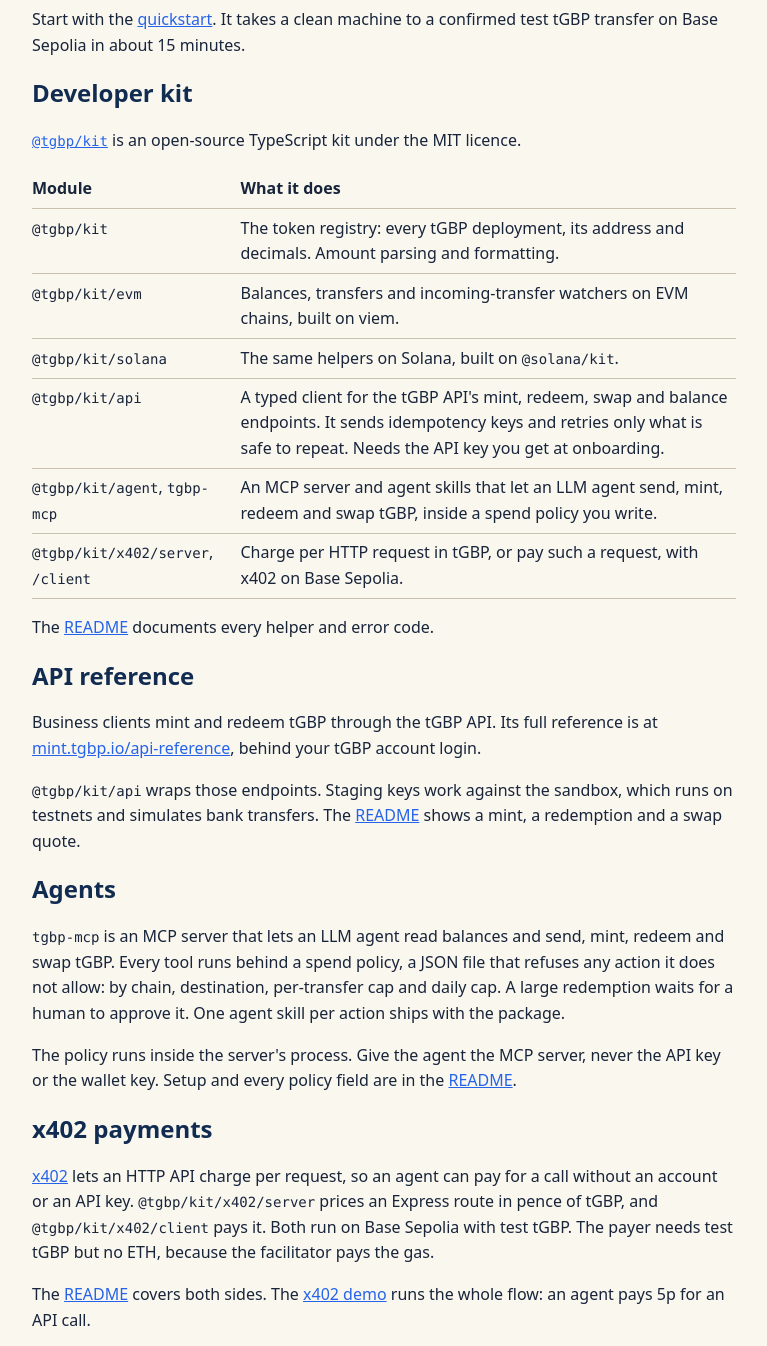
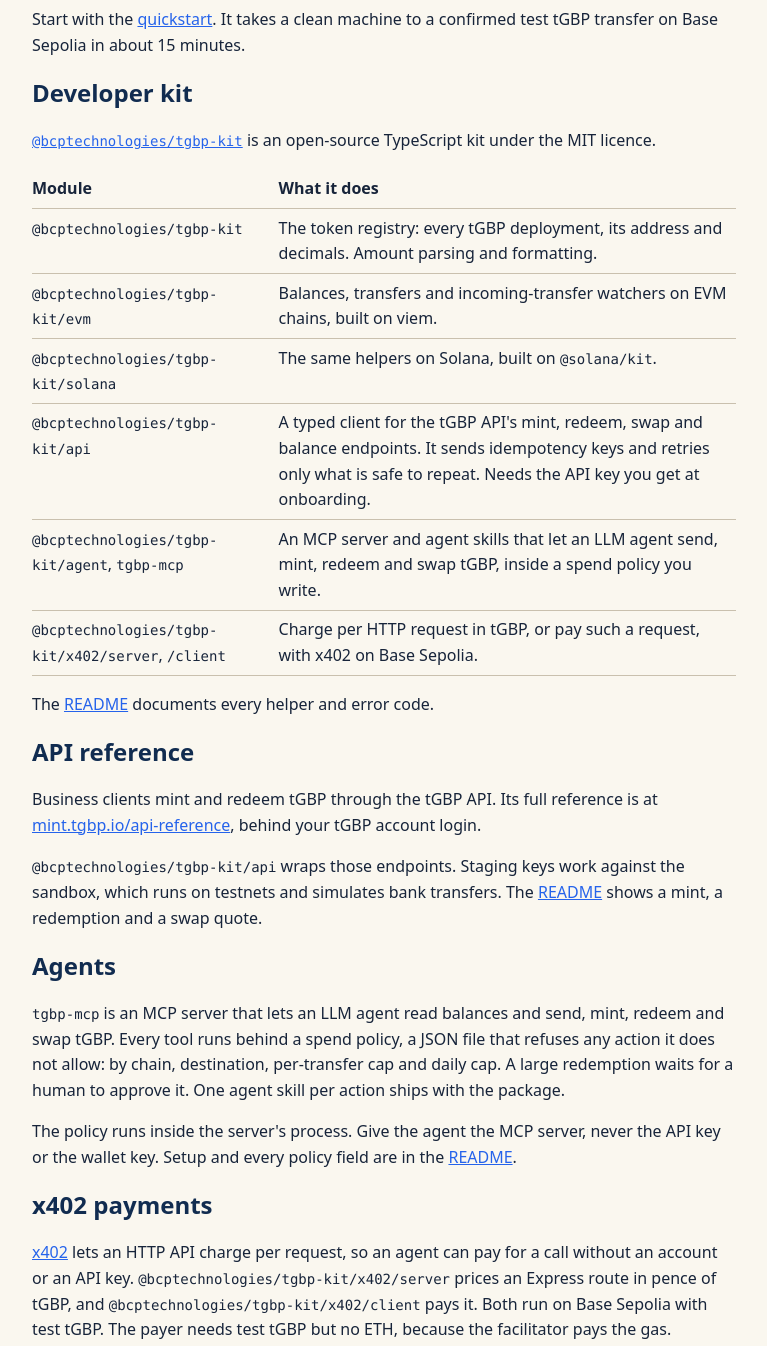
Before and after one commit to bcp-markets/tgbp-devkit, a website: page site/public/index.html in a window 1280 px wide. Shown: the part 260-1606 px from the top of the page, without its empty margins (256-1023 px from the left). Drawn offline with Linux system fonts and the light colour scheme.

Commit message:
TGBP-6696: Publish the kit as @bcptechnologies/tgbp-kit
The npm org is the company's, bcptechnologies, since tGBP is one of several
stablecoins. The package name keeps tgbp because the kit is tGBP-specific.

```diff
--- a/examples/quickstart/balance.mjs
+++ b/examples/quickstart/balance.mjs
@@ -1,5 +1,5 @@
-import { formatAmount } from '@tgbp/kit'
-import { getBalance } from '@tgbp/kit/evm'
+import { formatAmount } from '@bcptechnologies/tgbp-kit'
+import { getBalance } from '@bcptechnologies/tgbp-kit/evm'
 import { formatEther } from 'viem'
 import { account, publicClient, token } from './tgbp.mjs'
 
--- a/examples/quickstart/send.mjs
+++ b/examples/quickstart/send.mjs
@@ -1,5 +1,5 @@
-import { isTgbpKitError, parseAmount } from '@tgbp/kit'
-import { transfer } from '@tgbp/kit/evm'
+import { isTgbpKitError, parseAmount } from '@bcptechnologies/tgbp-kit'
+import { transfer } from '@bcptechnologies/tgbp-kit/evm'
 import { publicClient, token, walletClient } from './tgbp.mjs'
 
 const [to, value = '1'] = process.argv.slice(2)
--- a/examples/x402-demo/demo.ts
+++ b/examples/x402-demo/demo.ts
@@ -1,7 +1,7 @@
 /**
  * An agent pays 5p of test tGBP for an API call over x402 on Base Sepolia,
  * from a wallet that holds no ETH. This is also the end-to-end test of
- * `@tgbp/kit/x402`: it exits 1 if any check fails.
+ * `@bcptechnologies/tgbp-kit/x402`: it exits 1 if any check fails.
  *
  *   pnpm x402:demo --fund-from <foundry keystore account>
  *   pnpm x402:demo --pay-to <address>        # fund the printed payer yourself
--- a/package.json
+++ b/package.json
@@ -1,5 +1,5 @@
 {
-  "name": "@tgbp/kit",
+  "name": "@bcptechnologies/tgbp-kit",
   "version": "0.1.1",
   "description": "tGBP, the tokenised British pound, for developers: token registry, on-chain balances, transfers and watchers on EVM chains and Solana, a typed client for the mint, redeem and swap API, and an MCP server and agent skills with a client-side spend policy.",
   "license": "MIT",
--- a/site/public/index.html
+++ b/site/public/index.html
@@ -4,7 +4,7 @@
   <meta charset="utf-8">
   <meta name="viewport" content="width=device-width, initial-scale=1">
   <title>tGBP developers</title>
-  <meta name="description" content="Build with tGBP, the tokenised British pound: a quickstart, the @tgbp/kit developer kit, agents, x402 payments, the API reference and the developer community.">
+  <meta name="description" content="Build with tGBP, the tokenised British pound: a quickstart, the @bcptechnologies/tgbp-kit developer kit, agents, x402 payments, the API reference and the developer community.">
   <link rel="stylesheet" href="/styles.css">
   <meta name="theme-color" content="#faf7ef" media="(prefers-color-scheme: light)">
   <meta name="theme-color" content="#09172d" media="(prefers-color-scheme: dark)">
@@ -13,7 +13,7 @@
   <meta property="og:type" content="website">
   <meta property="og:site_name" content="tGBP developers">
   <meta property="og:title" content="tGBP developers">
-  <meta property="og:description" content="Build with tGBP, the tokenised British pound: a quickstart, the @tgbp/kit developer kit, agents, x402 payments, the API reference and the developer community.">
+  <meta property="og:description" content="Build with tGBP, the tokenised British pound: a quickstart, the @bcptechnologies/tgbp-kit developer kit, agents, x402 payments, the API reference and the developer community.">
   <meta property="og:url" content="https://dev.tokenisedgbp.com/">
   <meta property="og:image" content="https://dev.tokenisedgbp.com/assets/social-card.png">
   <meta property="og:image:width" content="820">
@@ -21,7 +21,7 @@
   <meta property="og:image:alt" content="tGBP, the British pound stablecoin">
   <meta name="twitter:card" content="summary_large_image">
   <meta name="twitter:title" content="tGBP developers">
-  <meta name="twitter:description" content="Build with tGBP, the tokenised British pound: a quickstart, the @tgbp/kit developer kit, agents, x402 payments, the API reference and the developer community.">
+  <meta name="twitter:description" content="Build with tGBP, the tokenised British pound: a quickstart, the @bcptechnologies/tgbp-kit developer kit, agents, x402 payments, the API reference and the developer community.">
   <meta name="twitter:image" content="https://dev.tokenisedgbp.com/assets/social-card.png">
   <meta name="twitter:image:alt" content="tGBP, the British pound stablecoin">
 </head>
@@ -48,7 +48,7 @@
 
     <h2>Developer kit</h2>
     <p>
-      <a href="https://github.com/bcp-markets/tgbp-devkit"><code>@tgbp/kit</code></a> is an
+      <a href="https://github.com/bcp-markets/tgbp-devkit"><code>@bcptechnologies/tgbp-kit</code></a> is an
       open-source TypeScript kit under the MIT licence.
     </p>
     <table>
@@ -57,27 +57,27 @@
       </thead>
       <tbody>
         <tr>
-          <td><code>@tgbp/kit</code></td>
+          <td><code>@bcptechnologies/tgbp-kit</code></td>
           <td>The token registry: every tGBP deployment, its address and decimals. Amount parsing and formatting.</td>
         </tr>
         <tr>
-          <td><code>@tgbp/kit/evm</code></td>
+          <td><code>@bcptechnologies/tgbp-kit/evm</code></td>
           <td>Balances, transfers and incoming-transfer watchers on EVM chains, built on viem.</td>
         </tr>
         <tr>
-          <td><code>@tgbp/kit/solana</code></td>
+          <td><code>@bcptechnologies/tgbp-kit/solana</code></td>
           <td>The same helpers on Solana, built on <code>@solana/kit</code>.</td>
         </tr>
         <tr>
-          <td><code>@tgbp/kit/api</code></td>
+          <td><code>@bcptechnologies/tgbp-kit/api</code></td>
           <td>A typed client for the tGBP API's mint, redeem, swap and balance endpoints. It sends idempotency keys and retries only what is safe to repeat. Needs the API key you get at onboarding.</td>
         </tr>
         <tr>
-          <td><code>@tgbp/kit/agent</code>, <code>tgbp-mcp</code></td>
+          <td><code>@bcptechnologies/tgbp-kit/agent</code>, <code>tgbp-mcp</code></td>
           <td>An MCP server and agent skills that let an LLM agent send, mint, redeem and swap tGBP, inside a spend policy you write.</td>
         </tr>
         <tr>
-          <td><code>@tgbp/kit/x402/server</code>, <code>/client</code></td>
+          <td><code>@bcptechnologies/tgbp-kit/x402/server</code>, <code>/client</code></td>
           <td>Charge per HTTP request in tGBP, or pay such a request, with x402 on Base Sepolia.</td>
         </tr>
       </tbody>
@@ -94,7 +94,7 @@
       tGBP account login.
     </p>
     <p>
-      <code>@tgbp/kit/api</code> wraps those endpoints. Staging keys work against the sandbox,
+      <code>@bcptechnologies/tgbp-kit/api</code> wraps those endpoints. Staging keys work against the sandbox,
       which runs on testnets and simulates bank transfers. The
       <a href="https://github.com/bcp-markets/tgbp-devkit#mint-redeem-and-swap-api">README</a>
       shows a mint, a redemption and a swap quote.
@@ -117,8 +117,8 @@
     <h2>x402 payments</h2>
     <p>
       <a href="https://x402.org">x402</a> lets an HTTP API charge per request, so an agent can pay
-      for a call without an account or an API key. <code>@tgbp/kit/x402/server</code> prices an
-      Express route in pence of tGBP, and <code>@tgbp/kit/x402/client</code> pays it. Both run on
+      for a call without an account or an API key. <code>@bcptechnologies/tgbp-kit/x402/server</code> prices an
+      Express route in pence of tGBP, and <code>@bcptechnologies/tgbp-kit/x402/client</code> pays it. Both run on
       Base Sepolia with test tGBP. The payer needs test tGBP but no ETH, because the facilitator
       pays the gas.
     </p>
--- a/site/public/llms.txt
+++ b/site/public/llms.txt
@@ -1,6 +1,6 @@
 # tGBP developers
 
-> tGBP is Tokenised GBP, a British pound stablecoin backed one to one by cash and cash equivalents and issued by BCP Technologies Ltd. This site documents @tgbp/kit, the open-source TypeScript kit for tGBP on EVM chains and Solana, the tGBP API, AI agents and x402 payments.
+> tGBP is Tokenised GBP, a British pound stablecoin backed one to one by cash and cash equivalents and issued by BCP Technologies Ltd. This site documents @bcptechnologies/tgbp-kit, the open-source TypeScript kit for tGBP on EVM chains and Solana, the tGBP API, AI agents and x402 payments.
 
 tGBP has 18 decimals on EVM chains and 9 on Solana. Test tGBP on Base Sepolia has no value.
 
@@ -12,6 +12,6 @@ tGBP has 18 decimals on EVM chains and 9 on Solana. Test tGBP on Base Sepolia ha
 
 ## Code
 
-- [@tgbp/kit README](https://github.com/bcp-markets/tgbp-devkit#readme): every helper and error code.
+- [@bcptechnologies/tgbp-kit README](https://github.com/bcp-markets/tgbp-devkit#readme): every helper and error code.
 - [Quickstart scripts](https://github.com/bcp-markets/tgbp-devkit/tree/main/examples/quickstart): the files the quickstart uses.
 - [x402 demo](https://github.com/bcp-markets/tgbp-devkit/tree/main/examples/x402-demo): an agent pays 5p of test tGBP for an API call on Base Sepolia.
--- a/src/agent/index.ts
+++ b/src/agent/index.ts
@@ -1,5 +1,5 @@
 // The Know Your Agent spend policy, and the agent actions it guards. The
-// actions need viem; the MCP server in `@tgbp/kit/mcp` is built on them.
+// actions need viem; the MCP server in `@bcptechnologies/tgbp-kit/mcp` is built on them.
 export { isTgbpKitError, type TgbpErrorCode, TgbpKitError } from '../errors.js'
 export * from './actions.js'
 export * from './guard.js'
--- a/src/index.ts
+++ b/src/index.ts
@@ -1,5 +1,5 @@
-// Chain-agnostic entry point. EVM helpers live in `@tgbp/kit/evm` (needs viem),
-// Solana helpers in `@tgbp/kit/solana` (needs @solana/kit and @solana-program/token),
+// Chain-agnostic entry point. EVM helpers live in `@bcptechnologies/tgbp-kit/evm` (needs viem),
+// Solana helpers in `@bcptechnologies/tgbp-kit/solana` (needs @solana/kit and @solana-program/token),
 // so an app pulls in only the chain library it uses.
 export { formatAmount, parseAmount } from './amount.js'
 export { isTgbpKitError, type TgbpErrorCode, TgbpKitError } from './errors.js'
```
Also changed, not shown: site/public/quickstart.html (+8 -8 lines), .github/workflows/publish.yml, README.md.
